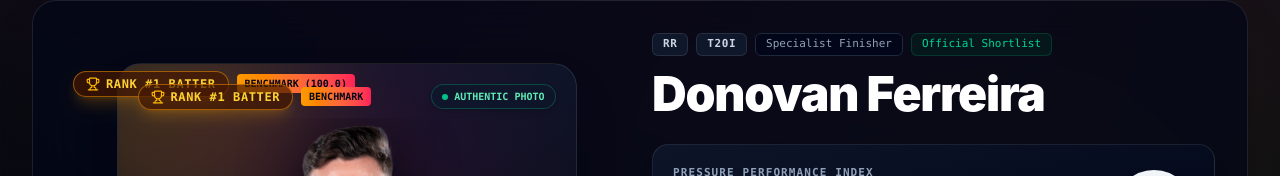
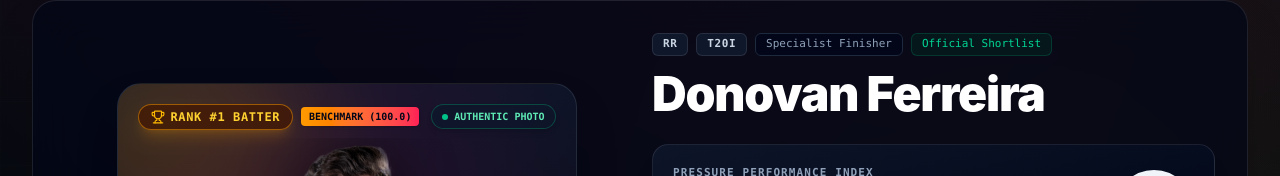
Before and after one commit to theic-alt/superr-selector, a React (Vite) app in the folder frontend/: page / in a window 1280 px wide. Shown: the part 429-605 px from the top of the page. Built offline with nearby package versions, Linux system fonts and the light colour scheme; no server answers.

Commit message:
fix(ui): remove duplicate rank and benchmark header group in featured player showcase

```diff
--- a/frontend/src/components/PlayerShowcaseCharacter.tsx
+++ b/frontend/src/components/PlayerShowcaseCharacter.tsx
@@ -41,7 +41,7 @@ export const PlayerShowcaseCharacter: React.FC<PlayerShowcaseCharacterProps> = (
 
       {/* 2. Top Header Bar: Rank & Verification Tag */}
       <div className="relative z-20 flex items-center justify-between w-full">
-        {/* Rank Badge */}
+        {/* Rank Badge & Benchmark Tag */}
         <div className="flex items-center space-x-2">
           <span className={`inline-flex items-center space-x-1.5 px-3 py-1 rounded-full text-xs font-mono font-bold tracking-wider uppercase border shadow-lg ${
             isRank1
@@ -53,8 +53,8 @@ export const PlayerShowcaseCharacter: React.FC<PlayerShowcaseCharacterProps> = (
           </span>
 
           {isRank1 && (
-            <span className="hidden sm:inline-block px-2 py-0.5 rounded text-[10px] font-mono font-bold uppercase bg-gradient-to-r from-amber-500 to-rose-500 text-slate-950">
-              BENCHMARK
+            <span className="px-2 py-0.5 rounded text-[10px] font-mono font-bold uppercase bg-gradient-to-r from-amber-500 to-rose-500 text-slate-950 shadow">
+              BENCHMARK (100.0)
             </span>
           )}
         </div>
--- a/frontend/src/pages/LandingPage.tsx
+++ b/frontend/src/pages/LandingPage.tsx
@@ -596,26 +596,8 @@ export const LandingPage: React.FC<LandingPageProps> = ({
           <div className="absolute top-1/2 left-1/4 -translate-y-1/2 -translate-x-1/2 w-96 h-96 bg-rr-pink/15 rounded-full blur-3xl pointer-events-none" />
           <div className="absolute bottom-0 right-1/4 w-80 h-80 bg-rr-gold/10 rounded-full blur-3xl pointer-events-none" />
 
-          {/* LEFT: 3D Player Character Render (45-50% visual width) */}
+          {/* LEFT: Player Character Showcase (45-50% visual width) */}
           <div className="lg:col-span-6 flex flex-col items-center justify-center relative min-h-[460px] sm:min-h-[520px]">
-            {/* Elite Badge Header */}
-            <div className="absolute top-2 left-2 z-20 flex items-center space-x-2">
-              <span className={`inline-flex items-center space-x-1.5 px-3 py-1 rounded-full text-xs font-mono font-bold tracking-wider uppercase border shadow-lg ${
-                featuredPlayer.official_rank === 1
-                  ? 'bg-amber-950/70 border-amber-500/50 text-amber-300 shadow-amber-500/20'
-                  : 'bg-slate-900/80 border-pitch-border text-slate-300'
-              }`}>
-                {featuredPlayer.official_rank === 1 && <Trophy className="w-3.5 h-3.5 text-amber-400" />}
-                <span>RANK #{featuredPlayer.official_rank} {featuredPlayer.role.toUpperCase()}</span>
-              </span>
-
-              {featuredPlayer.official_rank === 1 && (
-                <span className="px-2 py-0.5 rounded text-[10px] font-mono font-bold uppercase bg-gradient-to-r from-amber-500 to-rose-500 text-slate-950">
-                  BENCHMARK (100.0)
-                </span>
-              )}
-            </div>
-
             {/* Quick-switch arrow overlay */}
             <button
               onClick={() => setFeaturedIndex(prev => (prev > 0 ? prev - 1 : currentList.length - 1))}
@@ -632,8 +614,8 @@ export const LandingPage: React.FC<LandingPageProps> = ({
               <ChevronRight className="w-5 h-5" />
             </button>
 
-            {/* Standardized Full-Body Character Showcase */}
-            <div className="w-full h-[520px] sm:h-[580px] relative">
+            {/* Standardized Player Showcase */}
+            <div className="w-full h-[520px] sm:h-[580px] relative flex items-center justify-center">
               <PlayerShowcaseCharacter
                 key={`${featuredPlayer.player_id}-${featuredPlayer.role}`}
                 playerImage={getPlayerImage(featuredPlayer.name)}
```
